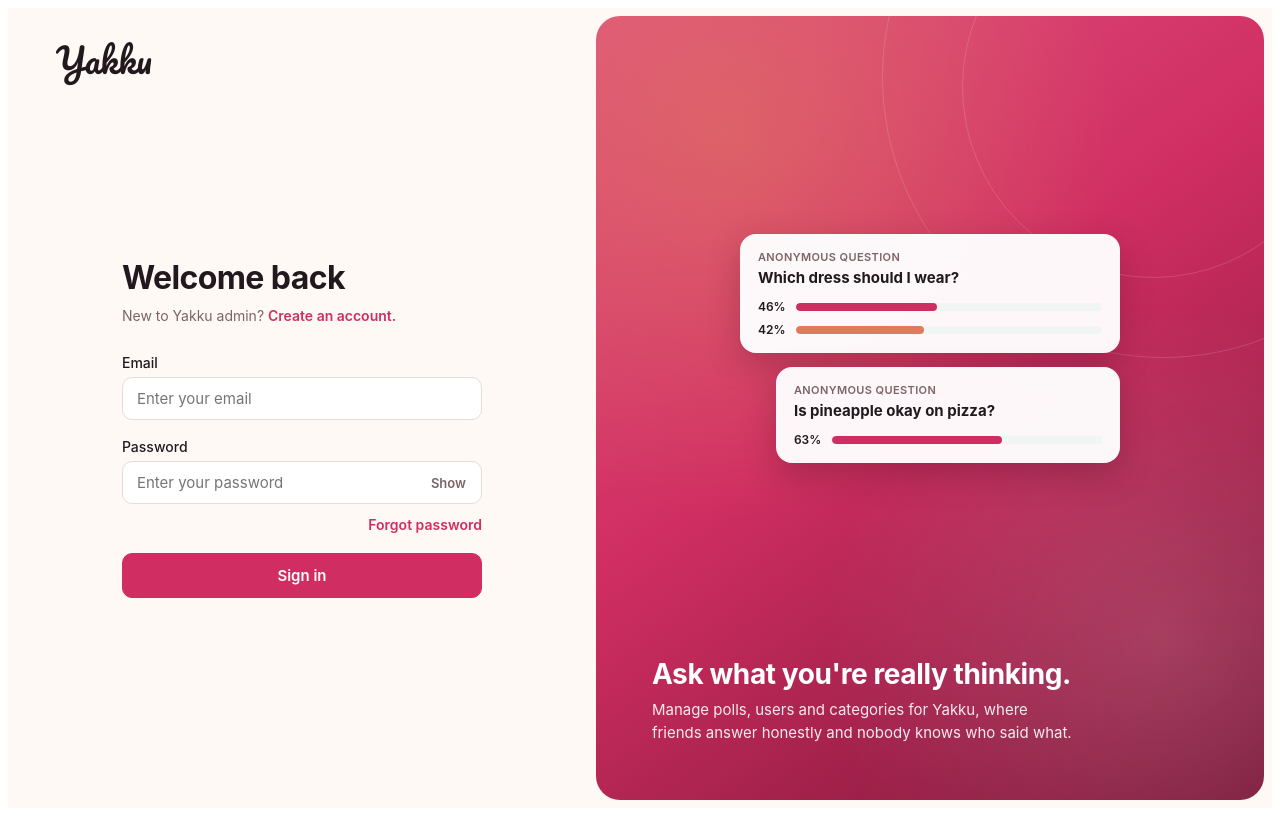
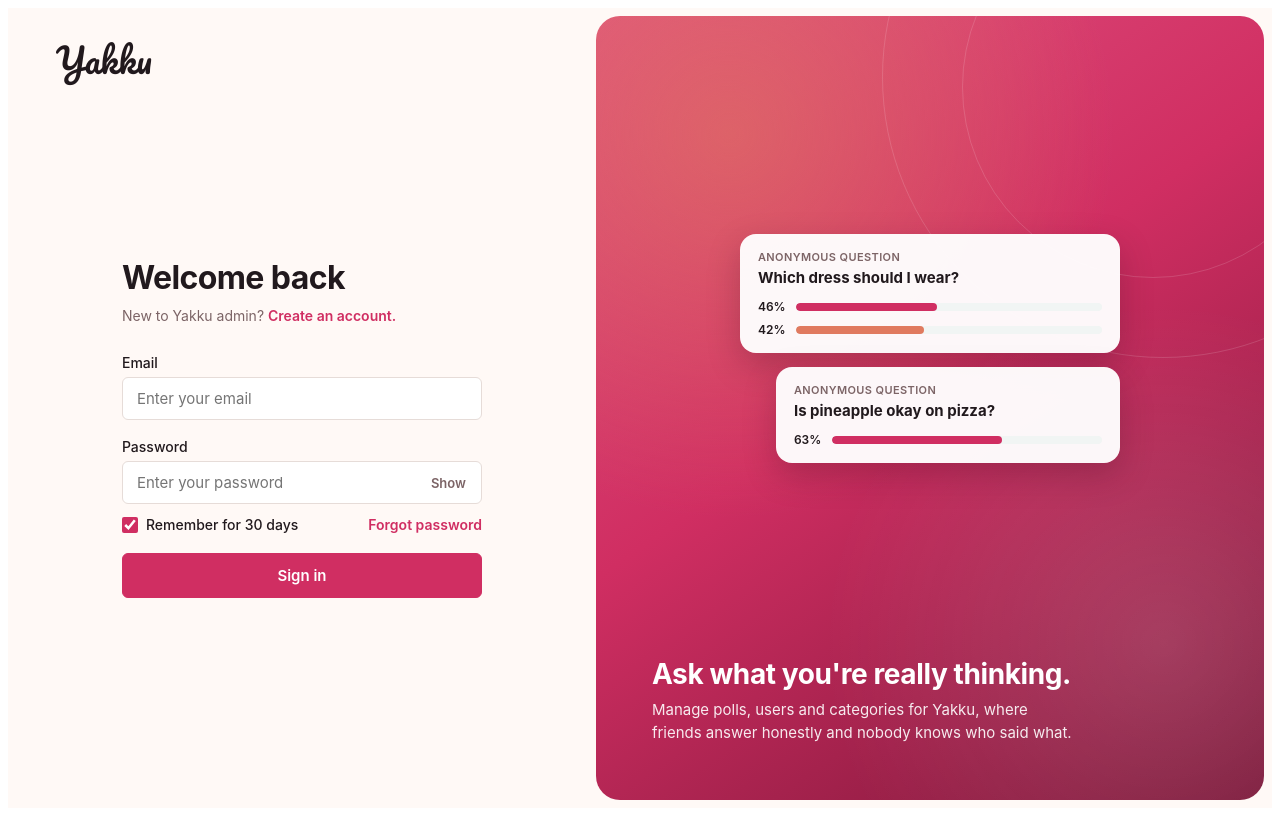
Before and after one commit to heyyakku11/heyyakku_admin, a React (Vite) app: page /login in a window 1280 px wide. Built offline with nearby package versions, Linux system fonts and the light colour scheme; no server answers.

Commit message:
feat(auth): enhance session management with new session utilities and refactor authentication flows

```diff
--- a/src/components/sidepanel.tsx
+++ b/src/components/sidepanel.tsx
@@ -11,6 +11,7 @@
 import { useState } from 'react';
 import { adminLogout } from '../services/authService';
 import type { RefreshRequest } from '../types/auth';
+import { clearSession } from '../utils/session';
 
 interface SidePanelProps {
     setLogin: React.Dispatch<React.SetStateAction<boolean>>;
@@ -83,8 +84,7 @@
 
     } finally {
         // Always clear client authentication state
-        localStorage.removeItem("accessToken");
-        localStorage.removeItem("refreshToken");
+        clearSession();
 
         setLogin(false);
         setLoading(false);
--- a/src/pages/auth/ChangePassword.tsx
+++ b/src/pages/auth/ChangePassword.tsx
@@ -5,6 +5,7 @@
 import PasswordInput from './PasswordInput';
 import PasswordRules from './PasswordRules';
 import { passwordRulesPass } from '../../utils/passwordRules';
+import { clearSession } from '../../utils/session';
 import './auth.css';
 
 interface ChangePasswordProps {
@@ -38,8 +39,7 @@
             // The backend signs out every session, so drop the local one too.
             setDone(true);
             window.setTimeout(() => {
-                localStorage.removeItem('accessToken');
-                localStorage.removeItem('refreshToken');
+                clearSession();
                 setLogin(false);
             }, 2000);
         } catch (ex) {
--- a/src/pages/auth/ForgotPassword.tsx
+++ b/src/pages/auth/ForgotPassword.tsx
@@ -3,7 +3,7 @@
 
 import { adminForgotPassword } from '../../services/authService';
 import { EMAIL_RE, getErrorMessage } from '../../utils/apiError';
-import AuthLayout from './AuthLayout';
+import StandaloneLayout from './StandaloneLayout';
 
 function ForgotPassword() {
     const [email, setEmail] = useState('');
@@ -36,7 +36,7 @@
 
     if (done) {
         return (
-            <AuthLayout>
+            <StandaloneLayout>
                 <div className="auth-form auth-state">
                     <h1>Check your email</h1>
                     <p className="auth-sub">
@@ -47,12 +47,12 @@
                         Back to sign in
                     </Link>
                 </div>
-            </AuthLayout>
+            </StandaloneLayout>
         );
     }
 
     return (
-        <AuthLayout>
+        <StandaloneLayout>
             <form className="auth-form" onSubmit={onSubmit} noValidate>
                 <h1>Forgot password?</h1>
                 <p className="auth-sub">
@@ -84,7 +84,7 @@
                     <Link className="auth-link" to="/login">Back to sign in</Link>
                 </p>
             </form>
-        </AuthLayout>
+        </StandaloneLayout>
     );
 }
 
--- a/src/pages/auth/Login.tsx
+++ b/src/pages/auth/Login.tsx
@@ -3,6 +3,7 @@
 
 import { adminLogin } from '../../services/authService';
 import { EMAIL_RE, getErrorMessage } from '../../utils/apiError';
+import { REMEMBER_DAYS, startSession } from '../../utils/session';
 import AuthLayout from './AuthLayout';
 import PasswordInput from './PasswordInput';
 
@@ -13,6 +14,7 @@
 function Login({ setLogin }: LoginProps) {
     const [email, setEmail] = useState('');
     const [password, setPassword] = useState('');
+    const [remember, setRemember] = useState(true);
     const [loading, setLoading] = useState(false);
     const [error, setError] = useState<string | null>(null);
 
@@ -36,6 +38,7 @@
             localStorage.setItem('refreshToken', response.data.refreshToken);
             localStorage.setItem('email', response.data.email);
             localStorage.setItem('role', response.data.role);
+            startSession(remember);
             setLogin(true);
         } catch (ex) {
             setError(getErrorMessage(ex));
@@ -83,6 +86,15 @@
                 </div>
 
                 <div className="auth-row">
+                    <label className="auth-check">
+                        <input
+                            type="checkbox"
+                            checked={remember}
+                            onChange={(e) => setRemember(e.target.checked)}
+                            disabled={loading}
+                        />
+                        Remember for {REMEMBER_DAYS} days
+                    </label>
                     <Link className="auth-link" to="/forgot-password">Forgot password</Link>
                 </div>
 
--- /dev/null
+++ b/src/pages/auth/StandaloneLayout.tsx
@@ -0,0 +1,18 @@
+import type { ReactNode } from 'react';
+import './auth.css';
+
+interface StandaloneLayoutProps {
+    children: ReactNode;
+}
+
+/** Full-page, centered layout for email-link pages (no login side panel). */
+function StandaloneLayout({ children }: StandaloneLayoutProps) {
+    return (
+        <div className="auth-standalone">
+            <div className="auth-brand">Yakku</div>
+            <div className="auth-standalone-card">{children}</div>
+        </div>
+    );
+}
+
+export default StandaloneLayout;
--- a/src/pages/auth/VerifyEmail.tsx
+++ b/src/pages/auth/VerifyEmail.tsx
@@ -3,7 +3,7 @@
 
 import { adminVerifyEmail } from '../../services/authService';
 import { getErrorMessage } from '../../utils/apiError';
-import AuthLayout from './AuthLayout';
+import StandaloneLayout from './StandaloneLayout';
 
 type Status = { kind: 'loading' } | { kind: 'ok' } | { kind: 'error'; message: string };
 
@@ -36,7 +36,7 @@
     }, [token]);
 
     return (
-        <AuthLayout>
+        <StandaloneLayout>
             <div className="auth-form auth-state">
                 {status.kind === 'loading' && (
                     <>
@@ -63,7 +63,7 @@
                     </>
                 )}
             </div>
-        </AuthLayout>
+        </StandaloneLayout>
     );
 }
 
--- a/src/pages/auth/auth.css
+++ b/src/pages/auth/auth.css
@@ -1,5 +1,6 @@
 .auth-page,
 .auth-notfound,
+.auth-standalone,
 .auth-page-card {
     --auth-primary: #d02e62;
     --auth-primary-dark: #b3234f;
@@ -115,7 +116,7 @@
     color: var(--auth-text);
     background: #fff;
     border: 1px solid var(--auth-border);
-    border-radius: 10px;
+    border-radius: 6px;
     outline: none;
     transition: border-color 0.15s, box-shadow 0.15s;
 }
@@ -159,9 +160,26 @@
 
 .auth-row {
     display: flex;
-    justify-content: flex-end;
+    justify-content: space-between;
+    align-items: center;
     margin: -6px 0 20px;
     font-size: 14px;
+}
+
+.auth-check {
+    display: flex;
+    align-items: center;
+    gap: 8px;
+    font-weight: 500;
+    cursor: pointer;
+}
+
+.auth-check input {
+    width: 16px;
+    height: 16px;
+    margin: 0;
+    accent-color: var(--auth-primary);
+    cursor: pointer;
 }
 
 .auth-btn {
@@ -173,7 +191,7 @@
     color: #fff;
     background: var(--auth-primary);
     border: 1px solid var(--auth-primary);
-    border-radius: 10px;
+    border-radius: 6px;
     cursor: pointer;
     transition: background 0.15s, opacity 0.15s;
 }
@@ -201,7 +219,7 @@
 .auth-alert {
     margin: 0 0 18px;
     padding: 10px 14px;
-    border-radius: 10px;
+    border-radius: 6px;
     font-size: 14px;
     line-height: 1.45;
 }
@@ -398,6 +416,39 @@
     color: var(--auth-success);
 }
 
+/* ---------- Standalone pages (forgot / reset / verify) ---------- */
+
+.auth-standalone {
+    min-height: 100vh;
+    display: flex;
+    flex-direction: column;
+    align-items: center;
+    justify-content: center;
+    gap: 24px;
+    padding: 24px 16px;
+    box-sizing: border-box;
+    background: var(--auth-sand);
+    color: var(--auth-text);
+    font-family: 'Inter', -apple-system, BlinkMacSystemFont, 'Segoe UI', sans-serif;
+}
+
+.auth-standalone-card {
+    width: 100%;
+    max-width: 400px;
+    box-sizing: border-box;
+}
+
+.auth-standalone-card .auth-btn {
+    display: block;
+    text-decoration: none;
+    text-align: center;
+    box-sizing: border-box;
+}
+
+.auth-standalone-card .auth-form {
+    max-width: none;
+}
+
 /* ---------- 404 ---------- */
 
 .auth-notfound {
--- /dev/null
+++ b/src/utils/session.ts
@@ -0,0 +1,26 @@
+export const REMEMBER_DAYS = 30;
+
+const EXPIRES_KEY = 'sessionExpiresAt';
+const ACTIVE_KEY = 'sessionActive';
+
+export function startSession(remember: boolean) {
+    if (remember) {
+        localStorage.setItem(EXPIRES_KEY, String(Date.now() + REMEMBER_DAYS * 24 * 60 * 60 * 1000));
+        sessionStorage.removeItem(ACTIVE_KEY);
+    } else {
+        localStorage.removeItem(EXPIRES_KEY);
+        sessionStorage.setItem(ACTIVE_KEY, '1');
+    }
+}
+
+export function isSessionValid(): boolean {
+    if (!localStorage.getItem('accessToken')) return false;
+    const expiresAt = Number(localStorage.getItem(EXPIRES_KEY));
+    if (expiresAt) return Date.now() < expiresAt;
+    return sessionStorage.getItem(ACTIVE_KEY) === '1';
+}
+
+export function clearSession() {
+    ['accessToken', 'refreshToken', 'email', 'role', EXPIRES_KEY].forEach((k) => localStorage.removeItem(k));
+    sessionStorage.removeItem(ACTIVE_KEY);
+}
```
Also changed, not shown: src/App.tsx (+15 -10 lines), src/pages/auth/ResetPassword.tsx (+7 -7 lines).
